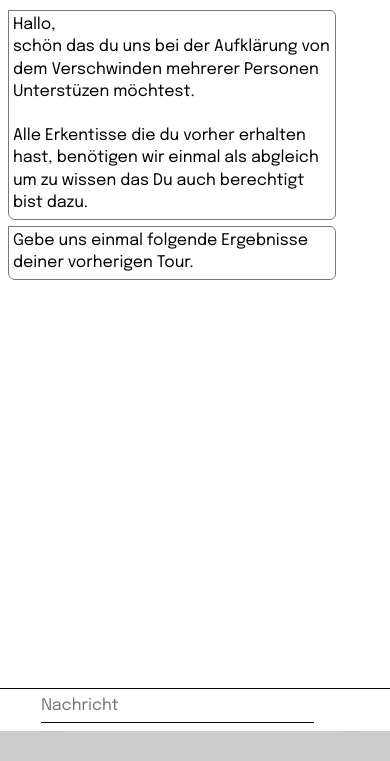
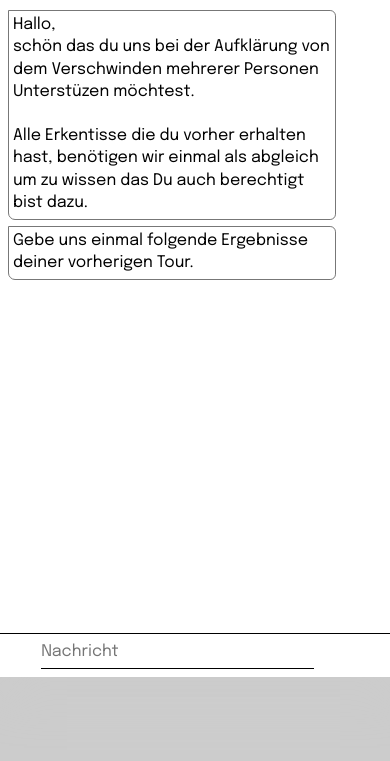
Before and after one commit to tobi26587/Chat, a plain HTML site: page index.html in a window 390 px wide. Shown: the part 83-844 px from the top of the page. Drawn offline with Linux system fonts and the light colour scheme; some icons are missing; a web font is replaced by a local one.

Commit message:
fix height on small devices

```diff
--- a/styles.css
+++ b/styles.css
@@ -46,7 +46,6 @@ body .card #message-section::-webkit-scrollbar {
   width: 10px;
 }
 body .card #message-section {
-  height: 80vh;
   padding: .5rem;
   overflow-y: auto;
   background: #fff;
@@ -158,8 +157,6 @@ body .card .send .circle i {
     max-width: 100%;
   }
   body .card #message-section {
-    height: 80vh;
-
     overflow-y: auto;
     scrollbar-width: thin;
     scrollbar-color: var(--thumbBG) var(--scrollbarBG);
```
